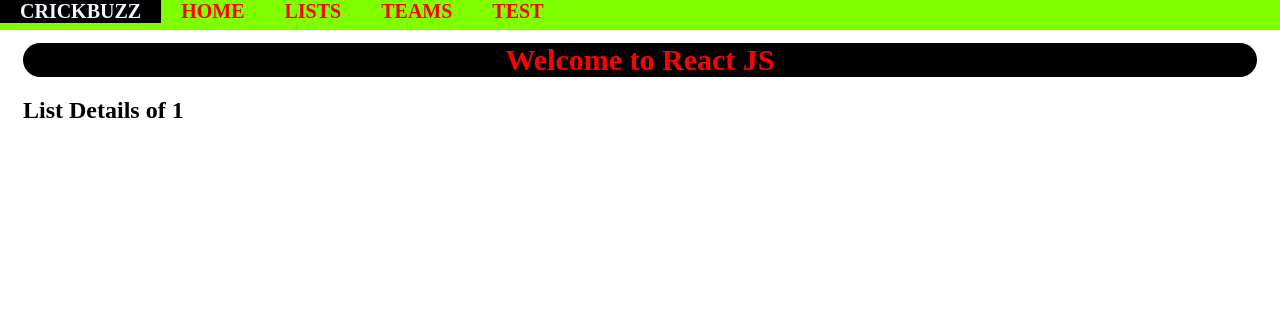
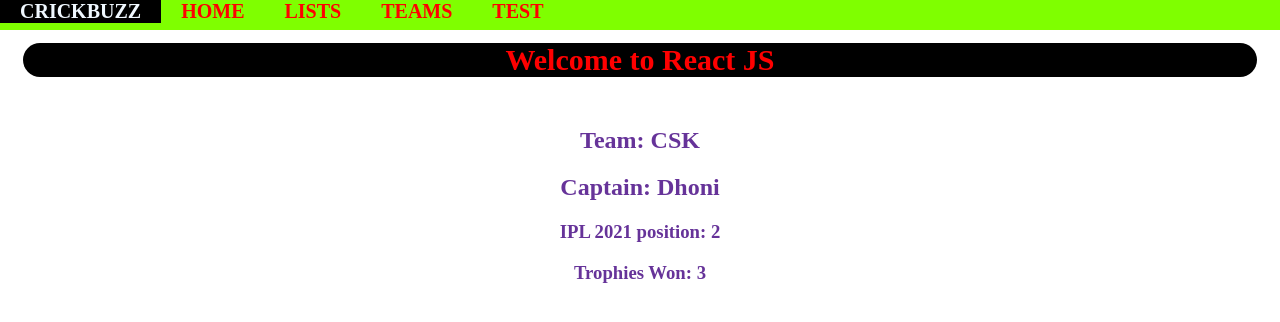
Before and after one commit to RhutvijChiplunkar/React-JS, a React (Create React App) app: page /list/1 in a window 1280 px wide. Shown: the top 322 px of the page. Built offline with nearby package versions, Linux system fonts and the light colour scheme; data requests are answered from the project's data file.

Commit message:
useFetch reused, changes acc to route parameters

```diff
--- a/src/Components/ListDetails.js
+++ b/src/Components/ListDetails.js
@@ -1,10 +1,22 @@
 import { useParams } from "react-router";
+import useFetch from './useFetch';
 
 const ListDetails = () => {
     const {id}=useParams();
+    const{data:tm, error, isPending }=useFetch('http://localhost:8000/IPLteams/'+ id );
+
     return (
         <div className="list-details">
-            <h2>List Details of {id}</h2>
+            {isPending && <div>Loading....</div>}
+            {error && <div>{ error }</div>}
+            {tm && (
+                <article style={{color:'rebeccapurple',textAlign:'center',marginTop:'50px'}}>
+                    <h1>Team: {tm.name}</h1>
+                    <h2>Captain: {tm.captain}</h2>
+                    <h3>IPL 2021 position: {tm.rank}</h3>
+                    <h3>Trophies Won: {tm.trophies}</h3>
+                </article>
+            )}
         </div>
      );
 }
--- a/src/Components/MultipleComponents2.js
+++ b/src/Components/MultipleComponents2.js
@@ -2,7 +2,6 @@
 import { useEffect } from 'react';
 import PropsEg from './PropsExample';
 import './CSS/MultipleComponents2.css'
-import { Link } from 'react-router-dom';
 
 
 const ListsOp = () => {
@@ -53,10 +52,8 @@
             {/*Similar to for loop*/}
             {list.map(lst=>(
                 <div className="preview" key={lst.id}>
-                    <Link to={`/list/${lst.id}`}>
-                    <h2>The name is :: {lst.name} {lst.surname}</h2>
-                    <p>{lst.id}</p>
-                    </Link>
+                    <h2>The name is :: {lst.name} {lst.surname}</h2><br></br>
+                    <p>{lst.id}</p><br></br>
                 </div>
             ))
             }
--- a/src/Components/TeamList.js
+++ b/src/Components/TeamList.js
@@ -1,15 +1,19 @@
 
 //THIS FILE IS USED TO PRINT THE NAMES AND ALL OTHER STUFF FROM THE DATABASE
 
+import { Link } from 'react-router-dom';
 import './CSS/TeamList.css';
+
 const TeamList = ({teams}) => {
     return (
         <div>
             {teams.map(tm=>(
-            <div className="players" >
+            <div className="players" key={tm.id}>
+                <Link to={`/teams/${tm.id}`} >
                 <h1>{tm.name}</h1>
-                <h2>Captain Name:: {tm.captain}</h2>
-                <h3>Position:: {tm.rank}</h3>
+                {/* <h2>Captain Name:: {tm.captain}</h2>
+                <h3>Position:: {tm.rank}</h3> */}
+                </Link>
             </div>
             ))}
         </div>  //end tag
```
